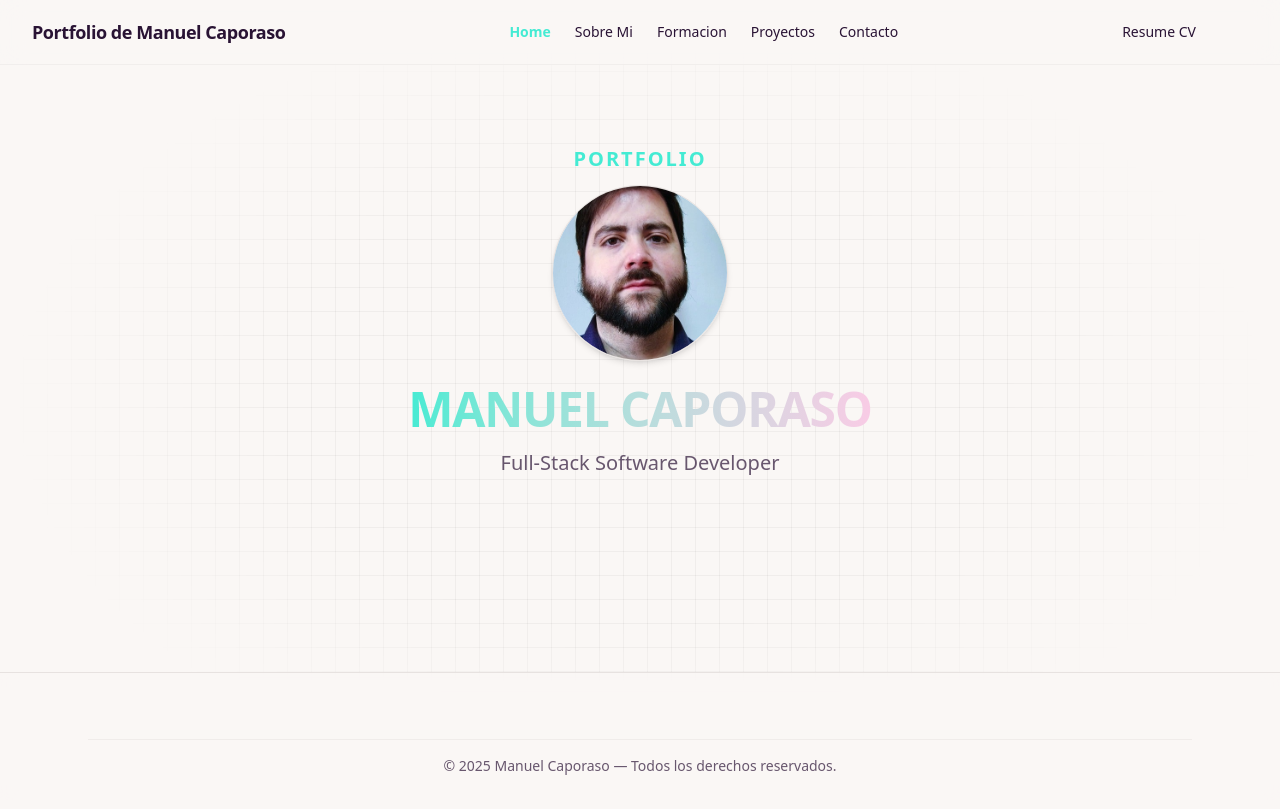
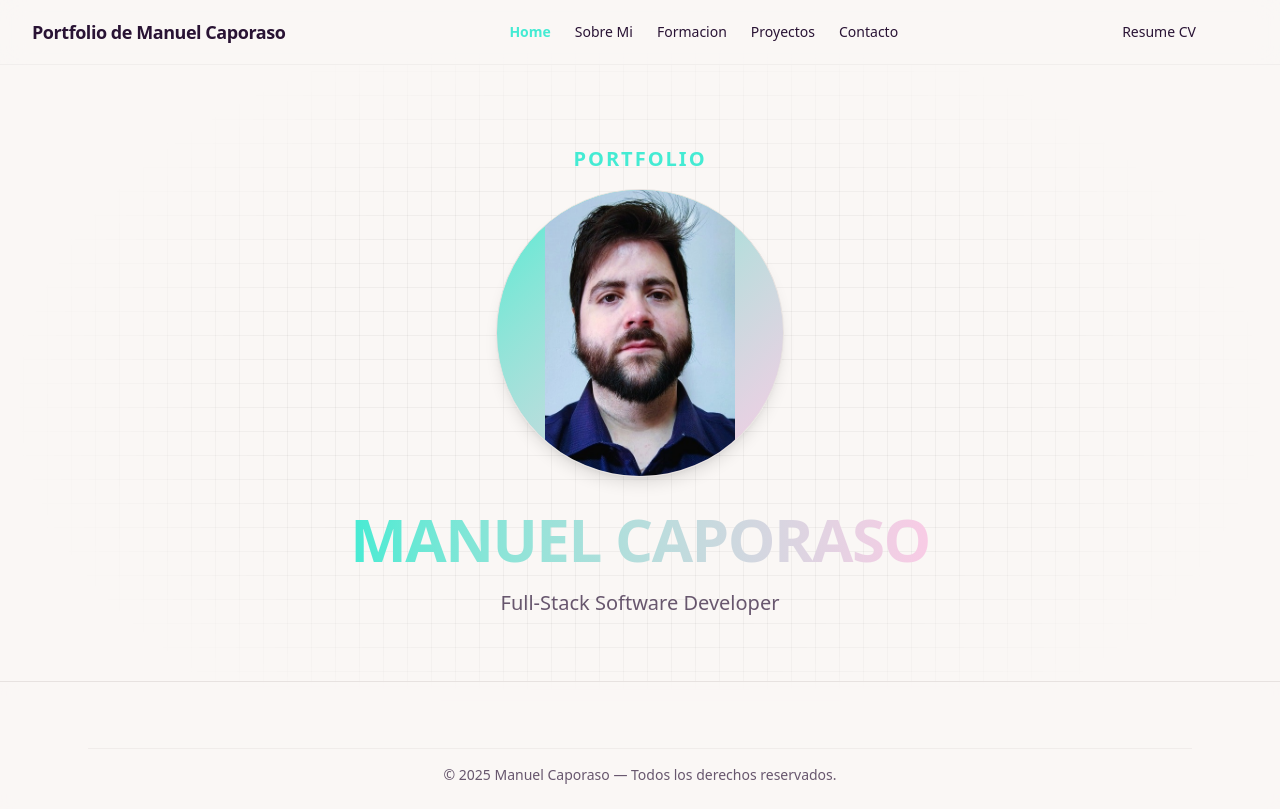
Before and after one commit to ManuCaporaso/portfolio-manuel-2025, a Gatsby site: page / in a window 1280 px wide. Built offline with nearby package versions, Linux system fonts and the light colour scheme; Gatsby itself is replaced by a stand-in of ours; some icons are missing.

Commit message:
cambios generales

```diff
--- a/package.json
+++ b/package.json
@@ -1,8 +1,8 @@
 {
-  "name": "my-website",
+  "name": "mi-portfolio-manuel",
   "version": "1.0.0",
   "private": true,
-  "description": "my-website",
+  "description": "Mi-Portfolio-Manuel",
   "keywords": [
     "gatsby"
   ],
--- a/src/pages/about.js
+++ b/src/pages/about.js
@@ -5,12 +5,12 @@ import { Icon } from "@iconify/react";
 const skills = [
   { icon: "simple-icons:typescript", name: "TypeScript" },
   { icon: "simple-icons:javascript", name: "JavaScript" },
-  { icon: "simple-icons:nodejs", name: "Node.js" },
+  { icon: "simple-icons:nodedotjs", name: "Node.js" },
   { icon: "simple-icons:react", name: "React" },
   { icon: "simple-icons:react", name: "React Native" },
   { icon: "simple-icons:nestjs", name: "NestJS" },
   { icon: "simple-icons:angular", name: "Angular" },
-  { icon: "simple-icons:vue-dot-js", name: "Vue.js" },
+  { icon: "simple-icons:vuedotjs", name: "Vue.js" },
   { icon: "simple-icons:tailwindcss", name: "Tailwind CSS" },
   { icon: "simple-icons:html5", name: "HTML" },
   { icon: "simple-icons:css3", name: "CSS" },
--- a/src/pages/index.js
+++ b/src/pages/index.js
@@ -22,7 +22,7 @@ const IndexPage = () => {
 
       <section
         className="
-          flex flex-col items-center text-center gap-3
+          flex flex-col items-center text-center gap-4
           animate-[fadeInUp_0.8s_ease-out]
         "
       >
@@ -36,19 +36,24 @@ const IndexPage = () => {
           Portfolio
         </h2>
 
-        {/* Foto */}
+        {/* Foto (más grande) */}
         <div
           className="
-            w-36 h-36 sm:w-44 sm:h-44 rounded-full overflow-hidden
-            border border-base-300 shadow-md
+            w-48 h-48 sm:w-60 sm:h-60 md:w-72 md:h-72
+            relative
+            bg-gradient-to-br from-primary to-secondary
+            dark:from-indigo-200 dark:to-sky-200
+            rounded-full overflow-hidden
+            border border-base-300 shadow-lg
             transition duration-300
-            hover:shadow-xl hover:shadow-primary/25 dark:hover:shadow-indigo-400/25
+            hover:scale-105 hover:shadow-2xl hover:shadow-primary/25
+            dark:hover:shadow-indigo-400/25
           "
         >
           <img
             src="/images/manu1.jpg"
             alt="Manuel Caporaso"
-            className="w-full h-full object-cover object-center"
+            className="w-full h-full object-contain"
             loading="eager"
           />
         </div>
@@ -56,8 +61,8 @@ const IndexPage = () => {
         {/* Nombre estilo marca */}
         <h1
           className="
-            mt-3
-            text-3xl sm:text-5xl font-extrabold tracking-tight
+            mt-4
+            text-4xl sm:text-6xl font-extrabold tracking-tight
             bg-linear-to-r from-primary to-secondary
             dark:from-indigo-300 dark:to-sky-400
             bg-clip-text text-transparent
```
Also changed, not shown: 1 other file.
